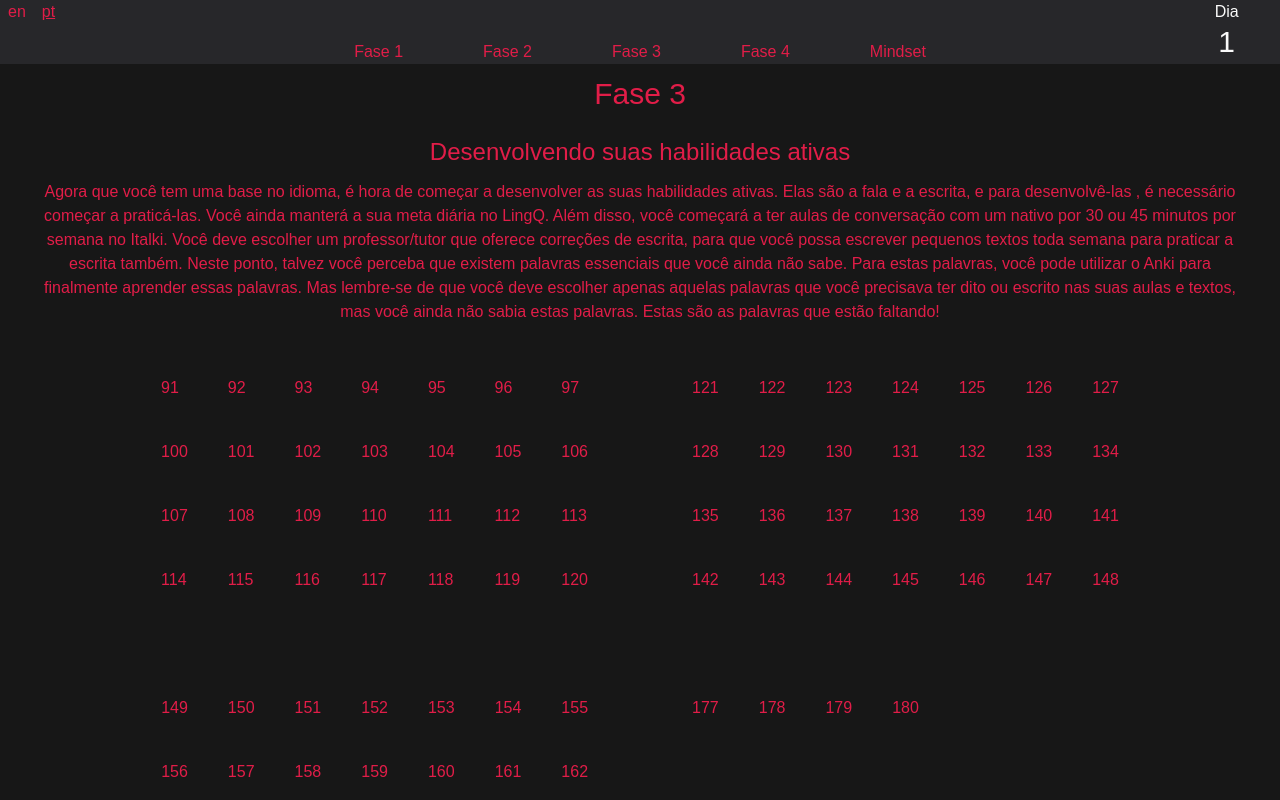
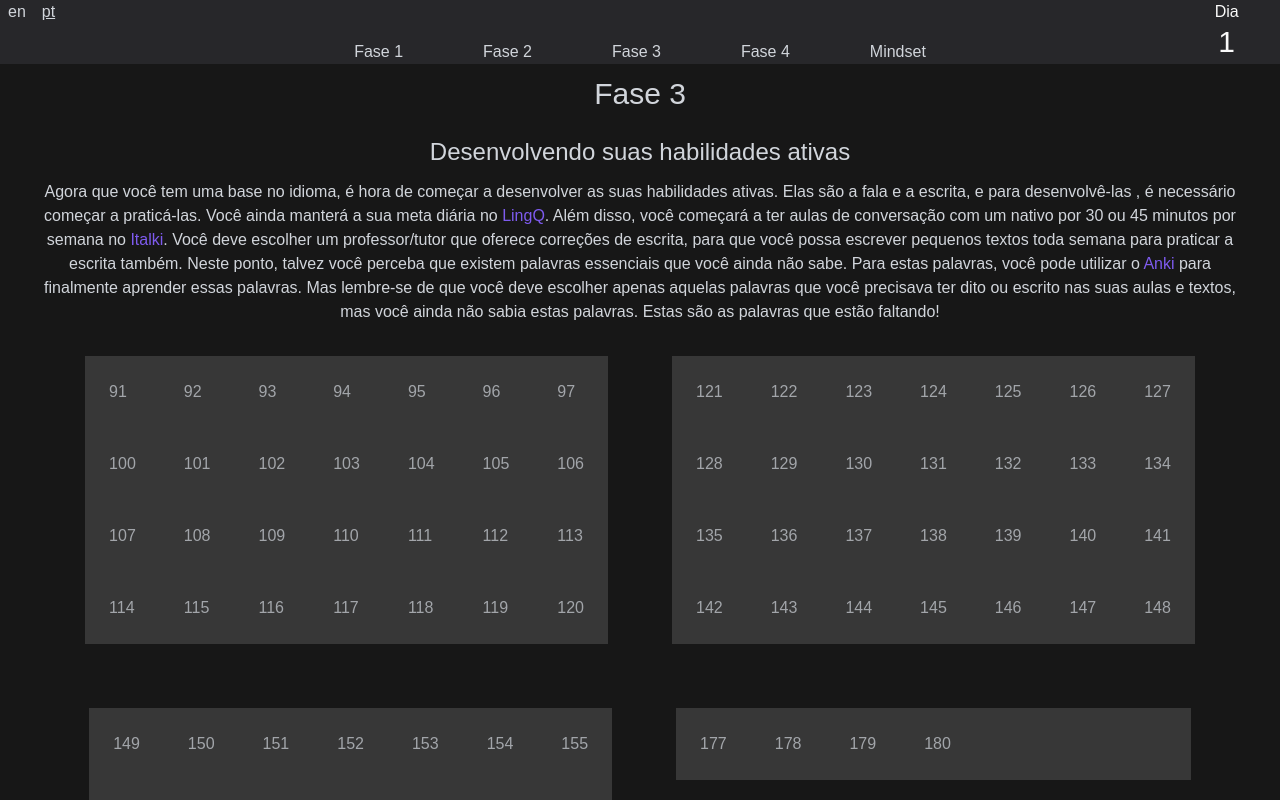
Before and after one commit to henriquerubido1/my-method, a React (Vite) app: page /pt/phase3 in a window 1280 px wide. Shown: the top 800 px of the page. Built offline with nearby package versions, Linux system fonts and the light colour scheme.

Commit message:
feat:phase3 pt refactored

```diff
--- a/src/pages/pt/Phase3pt.jsx
+++ b/src/pages/pt/Phase3pt.jsx
@@ -1,111 +1,61 @@
 import React, { useEffect } from 'react';
 import HeaderPt from '../../components/pt/HeaderPt';
+import {
+	checkedStyle,
+	uncheckedStyle,
+	emptyTdCheckedStyle,
+	emptyTdUncheckedStyle,
+} from '../../constants/styles';
+import { lingQPt, italkiPt, anki } from '../../constants/links';
+import { finishDay } from '../../functions/funcs';
+import { getFinishedDays } from '../../constants/consts';
+import {
+	firstWeek,
+	secondWeek,
+	thirdWeek,
+	fourthWeek,
+	fifthWeek,
+	sixthWeek,
+	seventhWeek,
+	eighthWeek,
+	ninthWeek,
+	tenthWeek,
+	eleventhWeek,
+	twelfthWeek,
+	thirteenthWeek,
+	finishedDays,
+} from '../../constants/thirdCalendar';
 
 function Phase3pt() {
-	const primaryDays = [...Array(181).keys()];
-	const days = primaryDays.slice(91);
-	const firstWeek = days.filter(day => day < 98);
-	const secondWeek = days.filter(day => day > 99 && day < 107);
-	const thirdWeek = days.filter(day => day > 106 && day < 114);
-	const fourthWeek = days.filter(day => day > 113 && day < 121);
-	const fifthWeek = days.filter(day => day > 120 && day < 128);
-	const sixthWeek = days.filter(day => day > 127 && day < 135);
-	const seventhWeek = days.filter(day => day > 134 && day < 142);
-	const eighthWeek = days.filter(day => day > 141 && day < 149);
-	const ninthWeek = days.filter(day => day > 148 && day < 156);
-	const tenthWeek = days.filter(day => day > 155 && day < 163);
-	const eleventhWeek = days.filter(day => day > 162 && day < 170);
-	const twelfthWeek = days.filter(day => day > 169 && day < 177);
-	const thirteenthWeek = days.filter(day => day > 176 && day < 184);
-	const getFinishedDays = localStorage.getItem('finishedDays');
-	const getClassDays = localStorage.getItem('finishedClasses');
-	const getWritingDays = localStorage.getItem('finishedWritings');
-	let checkClassDays = typeof JSON.parse(getClassDays) === 'number' ? JSON.parse(getClassDays) : 0;
-	let checkWritingDays = typeof JSON.parse(getWritingDays) === 'number' ? JSON.parse(getWritingDays) : 0;
-
-	function finishDay ({ target }) {
-		if (target.className === 'bg-indigo p-5') {
-			localStorage.setItem('finishedClasses', checkClassDays += 1);
-			localStorage.setItem('finishedDays', target.innerHTML);
-			return target.className='bg-red p-5';
-		} else if (target.className === 'bg-violet p-5') {
-			localStorage.setItem('finishedWritings', checkWritingDays += 1);
-			localStorage.setItem('finishedDays', target.innerHTML);
-			return target.className='bg-red p-5';
-		} else if (target.className !== 'bg-gray-dark p-5') {
-			localStorage.setItem('finishedDays', target.innerHTML - 1);
-			return target.className='bg-gray-dark p-5';
-		}  else {
-			localStorage.setItem('finishedDays', target.innerHTML);
-			return target.className='bg-red p-5';
-		}
-	}
-
-	function setClassDay ({ target }) {
-		target.className='bg-indigo p-5';
-	}
-
-	function setWritingDay ({ target }) {
-		target.className='bg-violet p-5';
-	}
-
-	const filterDays = firstWeek.filter((day) => day <= getFinishedDays);
-	const filterDays2 = secondWeek.filter((day) => day <= getFinishedDays);
-	const filterDays3 = thirdWeek.filter((day) => day <= getFinishedDays);
-	const filterDays4 = fourthWeek.filter((day) => day <= getFinishedDays);
-	const filterDays5 = fifthWeek.filter((day) => day <= getFinishedDays);
-	const filterDays6 = sixthWeek.filter((day) => day <= getFinishedDays);
-	const filterDays7 = seventhWeek.filter((day) => day <= getFinishedDays);
-	const filterDays8 = eighthWeek.filter((day) => day <= getFinishedDays);
-	const filterDays9 = ninthWeek.filter((day) => day <= getFinishedDays);
-	const filterDays10 = tenthWeek.filter((day) => day <= getFinishedDays);
-	const filterDays11 = eleventhWeek.filter((day) => day <= getFinishedDays);
-	const filterDays12 = twelfthWeek.filter((day) => day <= getFinishedDays);
-	const filterDays13 = thirteenthWeek.filter((day) => day <= getFinishedDays);
-	const finishedDays = [
-		...filterDays,
-		...filterDays2,
-		...filterDays3,
-		...filterDays4,
-		...filterDays5,
-		...filterDays6,
-		...filterDays7,
-		...filterDays8,
-		...filterDays9,
-		...filterDays10,
-		...filterDays11,
-		...filterDays12,
-		...filterDays13
-	];
 
 	useEffect(() => {
-		finishedDays.forEach(day => document.getElementById(day).className='bg-red p-5');
-	}, [finishedDays]);
+		finishedDays.forEach(day => document.getElementById(day).className=checkedStyle);
+	}, []);
 
 	return (
-		<div className="text-red">
+		<div className="text-light-gray">
 			<HeaderPt en="/phase3" pt="pt/phase3" />
 			<h1 className="text-center p-3 text-3xl">Fase 3</h1>
 			<h3 className="text-center p-3 text-2xl">Desenvolvendo suas habilidades ativas</h3>
-			<p className="text-center mx-10">Agora que você tem uma base no idioma, é hora de começar a desenvolver as suas habilidades ativas. Elas são a fala e a escrita, e para desenvolvê-las , é necessário começar a praticá-las. Você ainda manterá a sua meta diária no <a href="https://www.lingq.com/en/" className="text-purple hover:underline">LingQ</a>. Além disso, você começará a ter aulas de conversação com um nativo por 30 ou 45 minutos por semana no <a href="https://www.italki.com" className="text-purple hover:underline">Italki</a>. Você deve escolher um professor/tutor que oferece correções de escrita, para que você possa escrever pequenos textos toda semana para praticar a escrita também. Neste ponto, talvez você perceba que existem palavras essenciais que você ainda não sabe. Para estas palavras, você pode utilizar o <a href="https://apps.ankiweb.net" className="text-purple hover:underline">Anki</a> para finalmente aprender essas palavras. Mas lembre-se de que você deve escolher apenas aquelas palavras que você precisava ter dito ou escrito nas suas aulas e textos, mas você ainda não sabia estas palavras. Estas são as palavras que estão faltando!</p>
+			<p className="text-center mx-10">Agora que você tem uma base no idioma, é hora de começar a desenvolver as suas habilidades ativas. Elas são a fala e a escrita, e para desenvolvê-las , é necessário começar a praticá-las. Você ainda manterá a sua meta diária no <a href={ lingQPt } target="_blank" rel="noopener noreferrer" className="text-violet hover:underline">LingQ</a>. Além disso, você começará a ter aulas de conversação com um nativo por 30 ou 45 minutos por semana no <a href={ italkiPt } target="_blank" rel="noopener noreferrer" className="text-violet hover:underline">Italki</a>. Você deve escolher um professor/tutor que oferece correções de escrita, para que você possa escrever pequenos textos toda semana para praticar a escrita também. Neste ponto, talvez você perceba que existem palavras essenciais que você ainda não sabe. Para estas palavras, você pode utilizar o <a href={ anki } target="_blank" rel="noopener noreferrer" className="text-violet hover:underline">Anki</a> para finalmente aprender essas palavras. Mas lembre-se de que você deve escolher apenas aquelas palavras que você precisava ter dito ou escrito nas suas aulas e textos, mas você ainda não sabia estas palavras. Estas são as palavras que estão faltando!</p>
 			<div className="flex justify-center">
 				<table className="m-8">
 					<tbody>
 						<tr>
 							{ /* eslint-disable-next-line react/jsx-key */ }
-							{ firstWeek.map(day => <td id={ day } className="bg-gray-dark p-5" onClick={ finishDay } onAuxClick={ setClassDay } onDoubleClick={ setWritingDay }>{ day }</td>) }
+							{ firstWeek.map(day => <td id={ day } className={ uncheckedStyle } onClick={ finishDay }>{ day }</td>) }
 						</tr>
 						<tr>
 							{ /* eslint-disable-next-line react/jsx-key */ }
-							{ secondWeek.map(day => <td id={ day } className="bg-gray-dark p-5" onClick={ finishDay } onAuxClick={ setClassDay } onDoubleClick={ setWritingDay }>{ day }</td>) }
+							{ secondWeek.map(day => <td id={ day } className={ uncheckedStyle } onClick={ finishDay }>{ day }</td>) }
 						</tr>
 						<tr>
 							{ /* eslint-disable-next-line react/jsx-key */ }
-							{ thirdWeek.map(day => <td id={ day } className="bg-gray-dark p-5" onClick={ finishDay } onAuxClick={ setClassDay } onDoubleClick={ setWritingDay }>{ day }</td>) }
+							{ thirdWeek.map(day => <td id={ day } className={ uncheckedStyle } onClick={ finishDay }>{ day }</td>) }
 						</tr>
 						<tr>
 							{ /* eslint-disable-next-line react/jsx-key */ }
-							{ fourthWeek.map(day => <td id={ day } className="bg-gray-dark p-5" onClick={ finishDay } onAuxClick={ setClassDay } onDoubleClick={ setWritingDay }>{ day }</td>) }
+							{ fourthWeek.map(day => <td id={ day } className={ uncheckedStyle } onClick={ finishDay }>{ day }</td>) }
 						</tr>
 					</tbody>
 				</table>
@@ -113,19 +63,19 @@ function Phase3pt() {
 					<tbody>
 						<tr>
 							{ /* eslint-disable-next-line react/jsx-key */ }
-							{ fifthWeek.map(day => <td id={ day } className="bg-gray-dark p-5" onClick={ finishDay } onAuxClick={ setClassDay } onDoubleClick={ setWritingDay }>{ day }</td>) }
+							{ fifthWeek.map(day => <td id={ day } className={ uncheckedStyle } onClick={ finishDay }>{ day }</td>) }
 						</tr>
 						<tr>
 							{ /* eslint-disable-next-line react/jsx-key */ }
-							{ sixthWeek.map(day => <td id={ day } className="bg-gray-dark p-5" onClick={ finishDay } onAuxClick={ setClassDay } onDoubleClick={ setWritingDay }>{ day }</td>) }
+							{ sixthWeek.map(day => <td id={ day } className={ uncheckedStyle } onClick={ finishDay }>{ day }</td>) }
 						</tr>
 						<tr>
 							{ /* eslint-disable-next-line react/jsx-key */ }
-							{ seventhWeek.map(day => <td id={ day } className="bg-gray-dark p-5" onClick={ finishDay } onAuxClick={ setClassDay } onDoubleClick={ setWritingDay }>{ day }</td>) }
+							{ seventhWeek.map(day => <td id={ day } className={ uncheckedStyle } onClick={ finishDay }>{ day }</td>) }
 						</tr>
 						<tr>
 							{ /* eslint-disable-next-line react/jsx-key */ }
-							{ eighthWeek.map(day => <td id={ day } className="bg-gray-dark p-5" onClick={ finishDay } onAuxClick={ setClassDay } onDoubleClick={ setWritingDay }>{ day }</td>) }
+							{ eighthWeek.map(day => <td id={ day } className={ uncheckedStyle } onClick={ finishDay }>{ day }</td>) }
 						</tr>
 					</tbody>
 				</table>
@@ -135,19 +85,19 @@ function Phase3pt() {
 					<tbody>
 						<tr>
 							{ /* eslint-disable-next-line react/jsx-key */ }
-							{ ninthWeek.map(day => <td id={ day } className="bg-gray-dark p-5" onClick={ finishDay } onAuxClick={ setClassDay } onDoubleClick={ setWritingDay }>{ day }</td>) }
+							{ ninthWeek.map(day => <td id={ day } className={ uncheckedStyle } onClick={ finishDay }>{ day }</td>) }
 						</tr>
 						<tr>
 							{ /* eslint-disable-next-line react/jsx-key */ }
-							{ tenthWeek.map(day => <td id={ day } className="bg-gray-dark p-5" onClick={ finishDay } onAuxClick={ setClassDay } onDoubleClick={ setWritingDay }>{ day }</td>) }
+							{ tenthWeek.map(day => <td id={ day } className={ uncheckedStyle } onClick={ finishDay }>{ day }</td>) }
 						</tr>
 						<tr>
 							{ /* eslint-disable-next-line react/jsx-key */ }
-							{ eleventhWeek.map(day => <td id={ day } className="bg-gray-dark p-5" onClick={ finishDay } onAuxClick={ setClassDay } onDoubleClick={ setWritingDay }>{ day }</td>) }
+							{ eleventhWeek.map(day => <td id={ day } className={ uncheckedStyle } onClick={ finishDay }>{ day }</td>) }
 						</tr>
 						<tr>
 							{ /* eslint-disable-next-line react/jsx-key */ }
-							{ twelfthWeek.map(day => <td id={ day } className="bg-gray-dark p-5" onClick={ finishDay } onAuxClick={ setClassDay } onDoubleClick={ setWritingDay }>{ day }</td>) }
+							{ twelfthWeek.map(day => <td id={ day } className={ uncheckedStyle } onClick={ finishDay }>{ day }</td>) }
 						</tr>
 					</tbody>
 				</table>
@@ -155,18 +105,16 @@ function Phase3pt() {
 					<tbody>
 						<tr>
 							{ /* eslint-disable-next-line react/jsx-key */ }
-							{ thirteenthWeek.map(day => <td id={ day } className="bg-gray-dark p-5" onClick={ finishDay } onAuxClick={ setClassDay } onDoubleClick={ setWritingDay }>{ day }</td>) }
-							<td className={ getFinishedDays >= 180 ? 'bg-red p-5' : 'bg-gray-dark p-5' }></td>
-							<td className={ getFinishedDays >= 180 ? 'bg-red p-5' : 'bg-gray-dark p-5' }></td>
-							<td className={ getFinishedDays >= 180 ? 'bg-red p-5' : 'bg-gray-dark p-5' }></td>
-							<td className={ getFinishedDays >= 180 ? 'bg-red p-5' : 'bg-gray-dark p-5' }></td>
-							<td className={ getFinishedDays >= 180 ? 'bg-red p-5' : 'bg-gray-dark p-5' }></td>
+							{ thirteenthWeek.map(day => <td id={ day } className={ uncheckedStyle } onClick={ finishDay }>{ day }</td>) }
+							<td className={ getFinishedDays >= 180 ? emptyTdCheckedStyle : emptyTdUncheckedStyle }></td>
+							<td className={ getFinishedDays >= 180 ? emptyTdCheckedStyle : emptyTdUncheckedStyle }></td>
+							<td className={ getFinishedDays >= 180 ? emptyTdCheckedStyle : emptyTdUncheckedStyle }></td>
 						</tr>
 					</tbody>
 				</table>
 			</div>
-			<h5 className="text-center">Total: 90 dias(12,5 semanas)</h5>
-			{/* <p className="text-center opacity-75 text-sm">dica: você pode clicar com o botão direito e dar um clique duplo para marcar os dias em que você teve aula e os dias em que você escreveu redações, respectivamente</p> */}
+			<hr className='mx-auto w-3/5' />
+			<h5 className="text-center mt-5">Total: 90 dias(12,5 semanas)</h5>
 		</div>
 	);
 }
```
